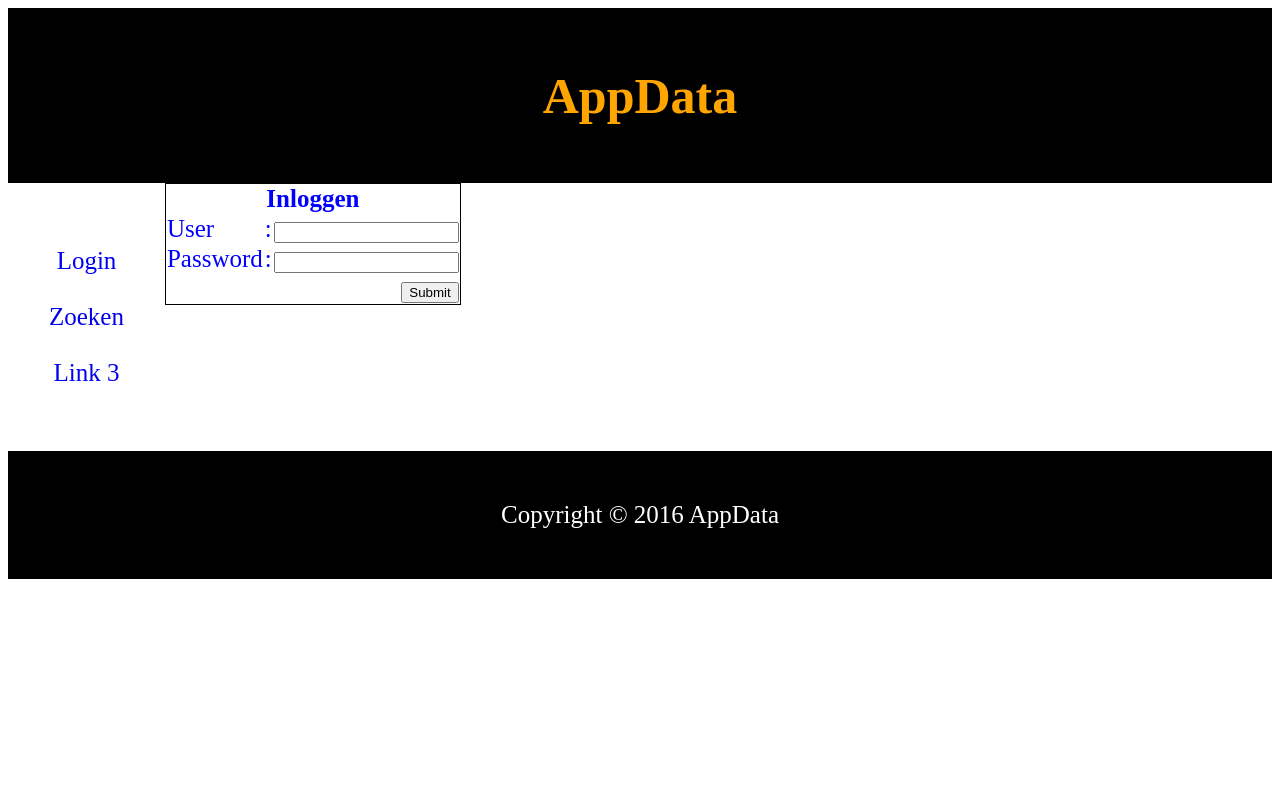
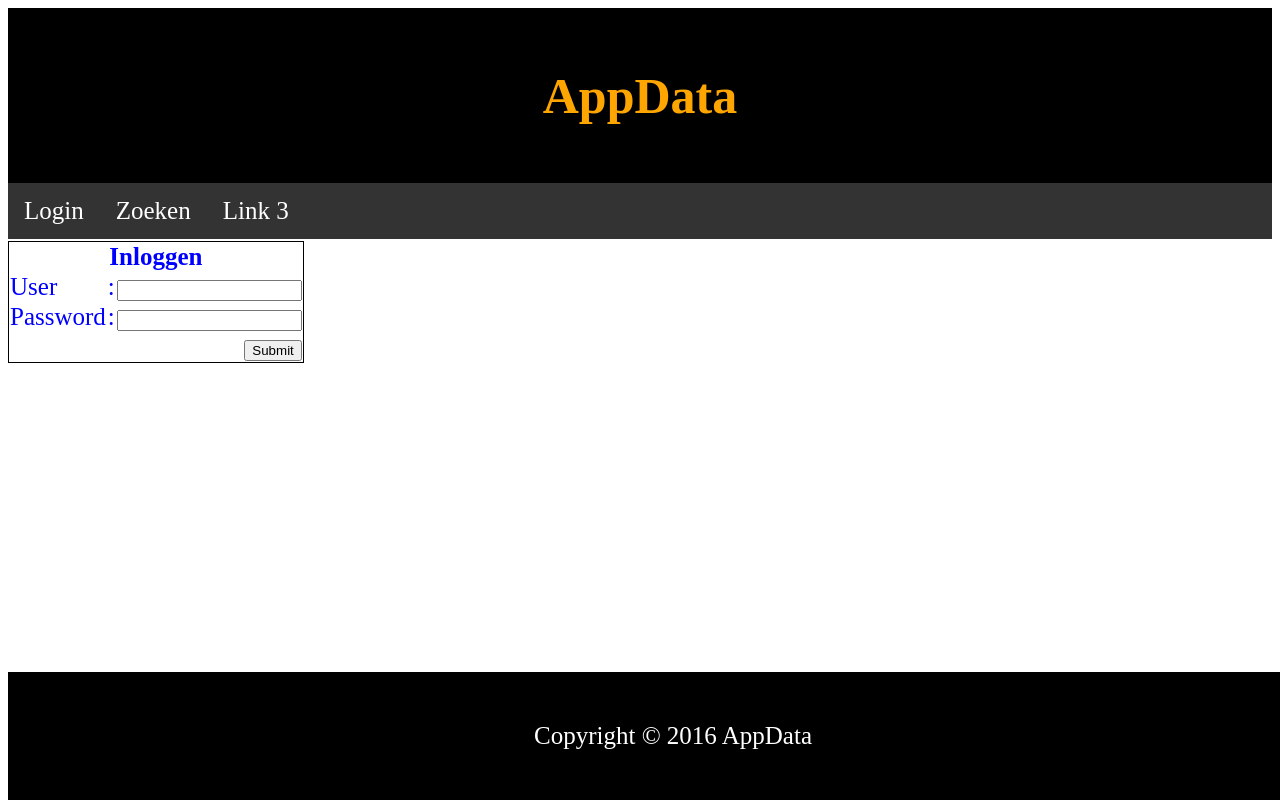
Before and after one commit to theopont/AppData, a plain HTML site: page WebContent/index.html in a window 1280 px wide. Drawn offline with Linux system fonts and the light colour scheme.

Commit message:
BugFixed: css <nav>

```diff
--- a/WebContent/index.html
+++ b/WebContent/index.html
@@ -7,39 +7,16 @@
 
 <style>
 
+/*
 	nav {
     float: left;
     max-width: 160px;
     margin: 0;
     padding: 1em;
 	}
-	nav ul {
-    	list-style-type: none;
-    	//margin: 0;
-    	padding: 0;
-    	//overflow: hidden;
-    	//background-color: #333;
-    	//position: fixed;
-    	//top: 0;
-    	//width: 100%;
-	}
+*/
 
-	nav li {
-    	//float: left;
-	}
 
-	nav li a {
-    	display: block;
-    	//color: white;
-    	text-align: center;
-    	padding: 14px 16px;
-    	text-decoration: none;
-	}
-
-	nav li a:hover {
-    	background-color: #111;
-    	color: green;
-	}
 </style>
 
 </head>
--- a/WebContent/myStyle.css
+++ b/WebContent/myStyle.css
@@ -6,6 +6,40 @@ header,footer {
     clear: left;
     text-align: center;
 	}
+footer {
+	bottom:0px;
+    position:fixed;
+    width: 100%;
+	}
+	nav ul {
+    	list-style-type: none;
+    	margin: 0;
+    	padding: 0;
+    	overflow: hidden;
+    	background-color: #333;
+    	//position: fixed;
+    	top: 0;
+    	width: 100%;
+	}
+
+	nav li {
+    	float: left;
+    	//display: inline;
+	}
+
+	nav li a {
+    	display: block;
+    	color: white;
+    	text-align: center;
+    	padding: 14px 16px;
+    	text-decoration: none;
+	}
+
+	nav li a:hover {
+    	background-color: #111;
+    	color: green;
+	}
+
 
 h1{color: orange;}
 .mainStyle{color: blue; font-size: 25px; font}
@@ -15,7 +49,8 @@ h1{color: orange;}
 
 table, th, td {border: 1px solid black;
                border-collapse: collapse;
-               al}
+               al;
+               margin-top: 2px;}
 
 table#login tr, th, td{border : 0px}
 table#loginSubmit td{rowspan:"3";  align:"center"}
```
